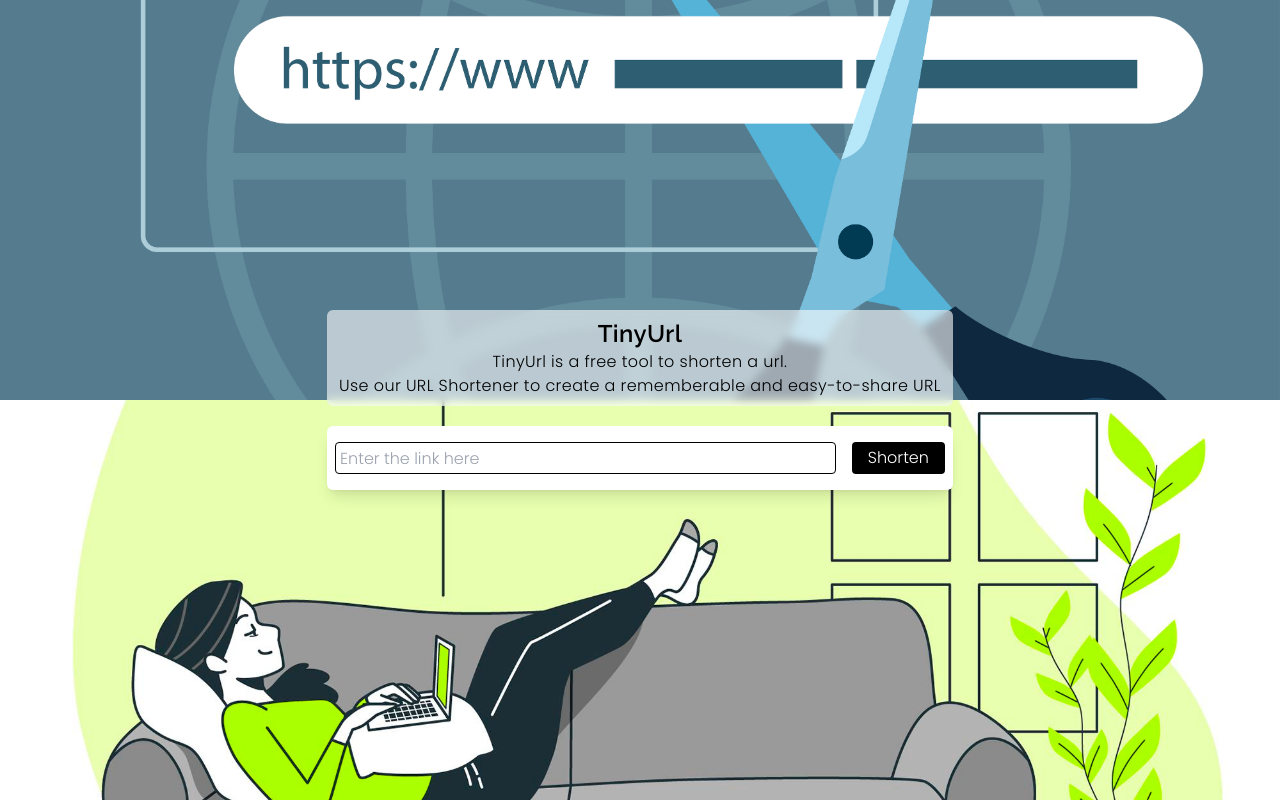
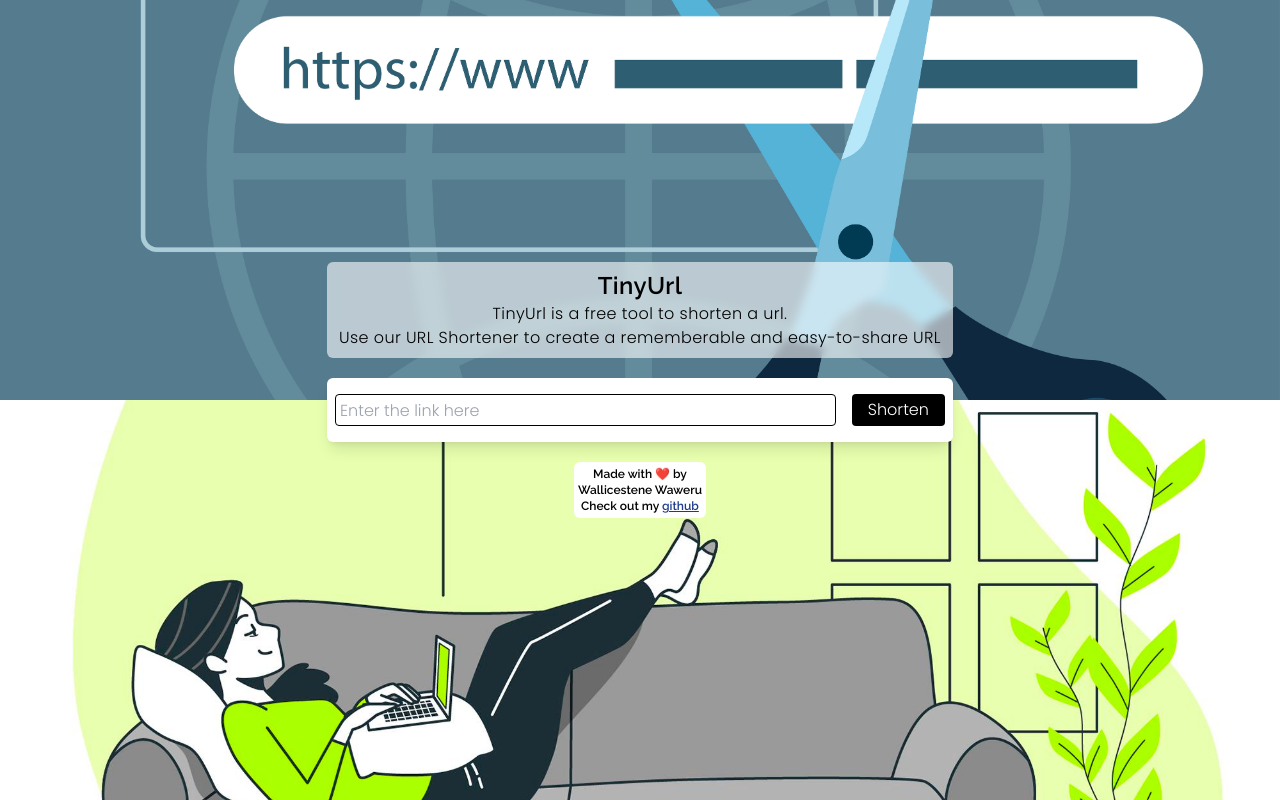
Before and after one commit to wallicestene/Url-shortener-app, a React (Vite) app in the folder client/: page / in a window 1280 px wide. Built offline with nearby package versions, Linux system fonts and the light colour scheme.

Commit message:
footer card

```diff
--- /dev/null
+++ b/client/src/FooterCard.jsx
@@ -0,0 +1,16 @@
+import React from 'react'
+
+function FooterCard() {
+  return (
+        <footer className="bg-white p-1 rounded-md text-center text-xs font-Raleway">
+            <div>
+                <p>Made with ❤️ by <br /> Wallicestene Waweru</p>
+                <a href="http://github.com/wallicestene">
+                    Check out my <span className=' underline text-blue-900'>github</span>
+                </a>
+            </div>
+        </footer>
+  )
+}
+
+export default FooterCard
--- a/client/src/Home.jsx
+++ b/client/src/Home.jsx
@@ -2,6 +2,7 @@
 import pic1 from "./assets/pic1.jpeg";
 import pic2 from "./assets/pic2.jpg";
 import { toast } from "react-hot-toast";
+import FooterCard from "./FooterCard";
 
 function Home() {
   const [longUrl, setlongUrl] = useState("");
@@ -84,7 +85,9 @@
               </div>
             )}
           </form>
-          <div></div>
+          <div className=" grid place-items-center my-5" >
+          <FooterCard/>
+          </div>
         </div>
       </div>
     </div>
```
